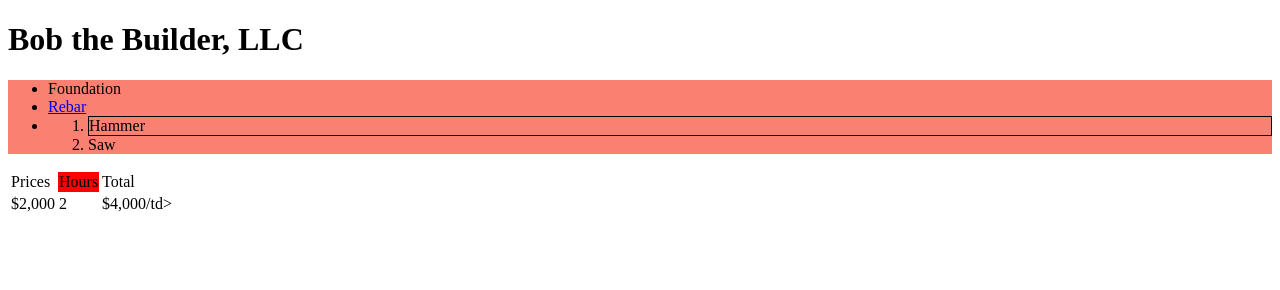
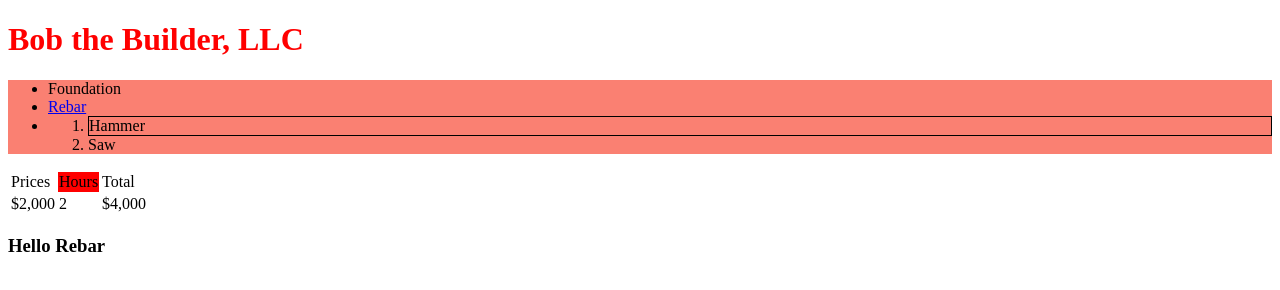
Before and after one commit to zedricka/bob_the_builder, a plain HTML site: page index.html in a window 1280 px wide. Drawn offline with Linux system fonts and the light colour scheme.

Commit message:
SomethingSomethingDarkSide

```diff
--- a/index.html
+++ b/index.html
@@ -4,6 +4,12 @@
 	<head>
 		<meta charset="utf-8">
 		<title>Bob the Builder</title>
+		<link rel="stylesheet" type="text/css" href="./css/styles.css">
+		<style>
+			h1 {
+				color: red;
+			}
+		</style>
 	</head>
 	<body>
 	<header>
@@ -31,9 +37,12 @@
 				<tr>
 					<td>$2,000</td>
 					<td>2</td>
-					<td>$4,000/td>
+					<td>$4,000</td>
 				</tr>
 			</table>
 		</div>
+		<div id="rebar">
+			<h3>Hello Rebar</h3>
+		</div>
 	</body>
 </html>
```
